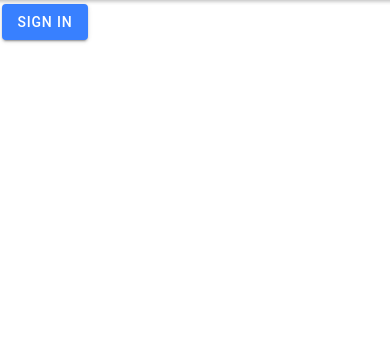
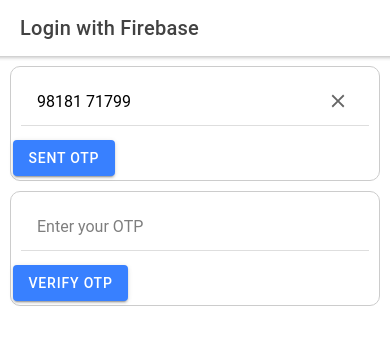
Before and after one commit to AshiqMehmood/Ion-Login-App, a React (Create React App) app: page /login in a window 390 px wide. Shown: the top 344 px of the page. Built offline with nearby package versions, Linux system fonts and the light colour scheme.

Commit message:
> Integrated Firebase login with phone > basic components to verify login with OTP

```diff
--- a/package.json
+++ b/package.json
@@ -19,6 +19,7 @@
     "@types/react-dom": "^16.9.10",
     "@types/react-router": "^5.1.11",
     "@types/react-router-dom": "^5.1.7",
+    "firebase": "^8.7.0",
     "ionicons": "^5.4.0",
     "react": "^17.0.1",
     "react-dom": "^17.0.1",
--- /dev/null
+++ b/src/firebase.ts
@@ -0,0 +1,17 @@
+import firebase from 'firebase/app';
+import 'firebase/auth';
+
+const config = {
+    apiKey: "AIzaSyBnlXzDbp0NH8x_AFTOBjNp_CfiV0gBAaQ",
+    authDomain: "rainfall-monitor.firebaseapp.com",
+    projectId: "rainfall-monitor",
+    storageBucket: "rainfall-monitor.appspot.com",
+    messagingSenderId: "788449397129",
+    appId: "1:788449397129:web:0ee66512e23a17c5bdb958",
+    measurementId: "G-E3VGSFMHKJ"
+
+}
+
+firebase.initializeApp(config);
+
+export default firebase;
--- a/src/pages/Login.tsx
+++ b/src/pages/Login.tsx
@@ -1,21 +1,116 @@
-import React from 'react';
-import { IonButton, IonButtons, IonContent, IonHeader, IonMenuButton, IonPage, IonTitle, IonToolbar } from '@ionic/react';
+import React, {useState} from 'react';
+import { IonButton,IonContent, IonHeader, IonPage, IonTitle, IonToolbar, IonInput, IonItem } from '@ionic/react';
 import { useHistory } from 'react-router-dom';
+import firebase from '../firebase';
+
+const window = {
+    recaptchaVerifier: undefined
+  };
 
 const Login: React.FC = () => {
     const history = useHistory();
+    const [mobile, setMobile] = useState('98181 71799');
+    const [fetchedOTP, setOTP] = useState('');
 
-    const handleLogin = () => {
+    const routeToDashboard = () => {
        history.push('/page/Dashboard');
+    }
+
+    const handleSignIn = (e:any) => {
+        e.preventDefault();
+        configureCaptcha();
+        const countryCode = '+91';
+        const phoneNumber =  countryCode + mobile; //add code dynamically
+        const appVerifier = window.recaptchaVerifier;
+        //@ts-ignore
+        firebase.auth().signInWithPhoneNumber(phoneNumber, appVerifier)
+            .then((confirmationResult) => {
+            // SMS sent. Prompt user to type the code from the message, then sign the
+            // user in with confirmationResult.confirm(code).
+            //@ts-ignore
+            window.confirmationResult = confirmationResult;
+            // console.log('OTP has been sent !');
+            alert('OTP is sent');
+            // ...
+            }).catch((error) => {
+                console.log('SMS not sent');
+            });
+    }
+
+    const handleOTPverification = (e:any) => {
+        e.preventDefault();
+        const code = fetchedOTP;
+        //@ts-ignore
+        window.confirmationResult.confirm(code).then((result) => {
+        // User signed in successfully.
+        const user = result.user;
+        console.log(JSON.stringify(user)); //save response to state
+        //alert('user is verified');
+        //-------------------------------------on successful user verification, navigate to app dashboard
+        routeToDashboard();
+        // ...
+        //@ts-ignore
+        }).catch((error) => {
+        // User couldn't sign in (bad verification code?)
+        // ...
+            alert('Cannot verify OTP. Please try again');
+        });
+    }
+
+    const configureCaptcha = () => {
+        //@ts-ignore
+        window.recaptchaVerifier = new firebase.auth.RecaptchaVerifier('sign-in-button', {
+            'size': 'invisible',
+            'callback': (response:any) => {
+              // reCAPTCHA solved, allow signInWithPhoneNumber.
+              //@ts-ignore
+              handleSignIn();
+              console.log('recaptcha verified..');
+            },
+            defaultCountry: 'IN' //optional
+          });
     }
 
    return (
        <IonPage>
-           <IonHeader></IonHeader>
+           <IonHeader>
+           <IonToolbar>
+
+                    <IonTitle>Login with Firebase</IonTitle>
+        </IonToolbar>
+           </IonHeader>
            <IonContent fullscreen>
-                <IonButton onClick={handleLogin}>
-                        Sign In
+             <div style={{ margin: '10px', border: '1px solid #cccccc', borderRadius: '10px'}}>
+             <IonItem style={{ padding: '10px'}}>
+                 <div id="sign-in-button"></div>
+                   <IonInput
+                     value={mobile}
+                     placeholder="Enter your mobile number"
+                     onIonChange={e => setMobile(e.detail.value!)}
+                     clearInput
+                     >
+
+                    </IonInput>
+               </IonItem>
+                <IonButton onClick={handleSignIn}>
+                        Sent OTP
                 </IonButton>
+             </div>
+             <div style={{ margin: '10px', border: '1px solid #cccccc', borderRadius: '10px'}}>
+             <IonItem style={{ padding: '10px'}}>
+                   <IonInput
+                     placeholder="Enter your OTP"
+                     onIonChange={e => setOTP(e.detail.value!)}
+                     clearInput
+                     >
+
+                    </IonInput>
+               </IonItem>
+                <IonButton onClick={handleOTPverification}>
+                        Verify OTP
+                </IonButton>
+             </div>
+
            </IonContent>
        </IonPage>
    )
```
Also changed, not shown: 1 other file (tests, documents, lock files or other folders).
